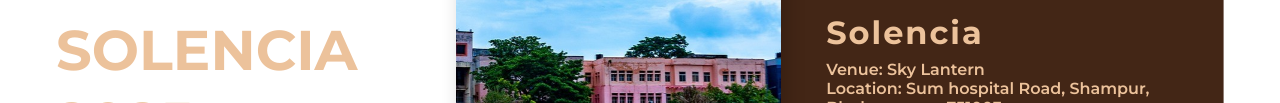
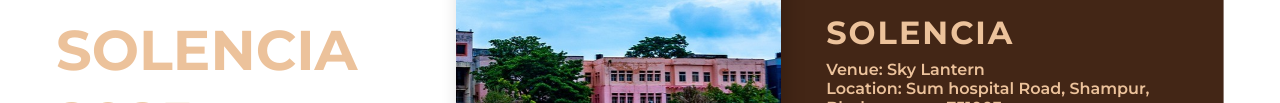
Before and after one commit to asxs7/Solencia-OUTR, a plain HTML site: page index.html in a window 1280 px wide. Shown: the part 255-358 px from the top of the page. Drawn offline with nearby package versions, Linux system fonts and the light colour scheme.

Commit message:
Update index.html

```diff
--- a/index.html
+++ b/index.html
@@ -46,7 +46,7 @@
         </div>
         <div class="content">
           <h4>Join us as we bid a fond farewell to our beloved seniors at <br>Farewell Event</h4>
-          <h2>Solencia</h2>
+          <h2>SOLENCIA</h2>
           <h3>Venue: Sky Lantern
             <br>Location: Sum hospital Road, Shampur, Bhubaneswar-751003
             <br>Date: 30th April 2025
```
